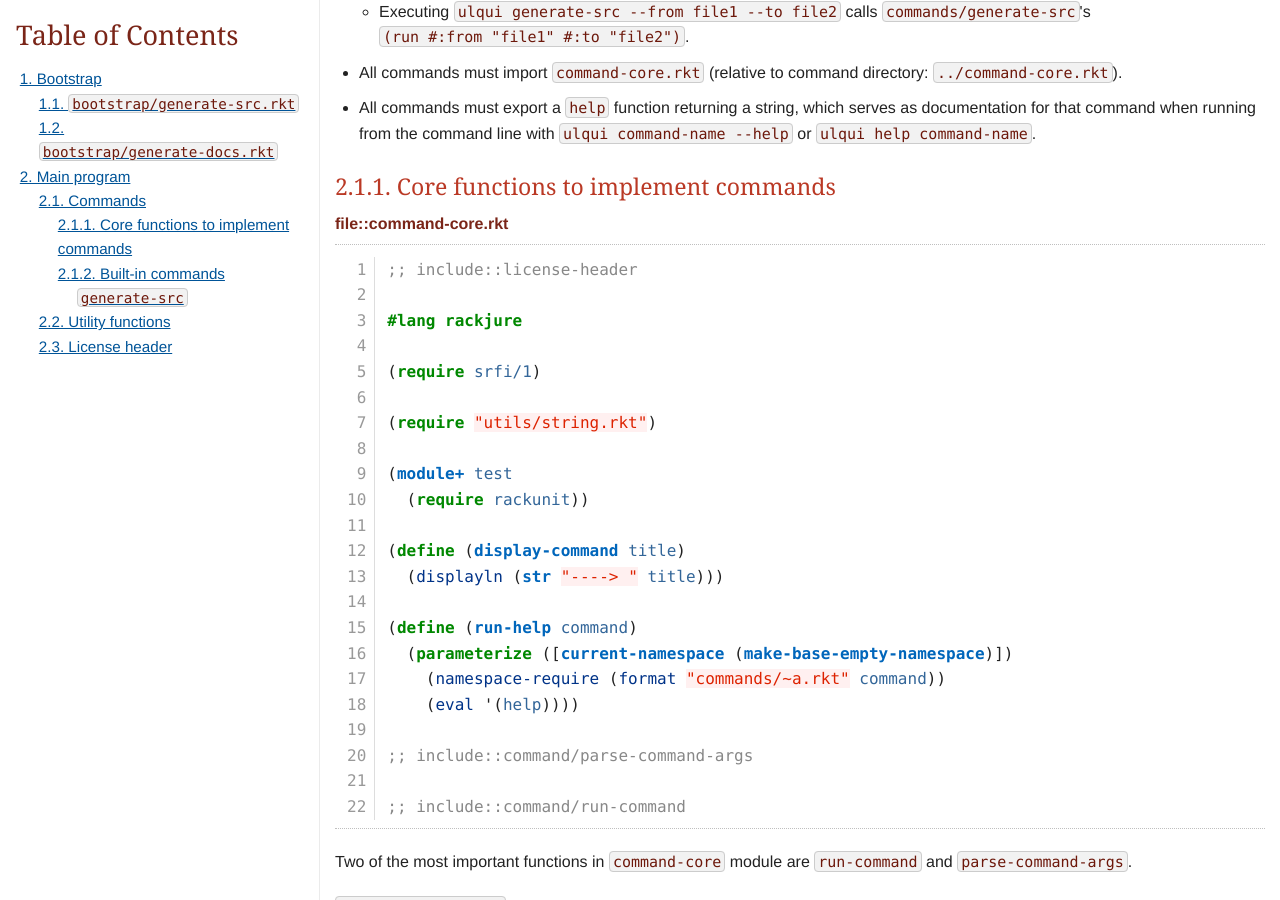
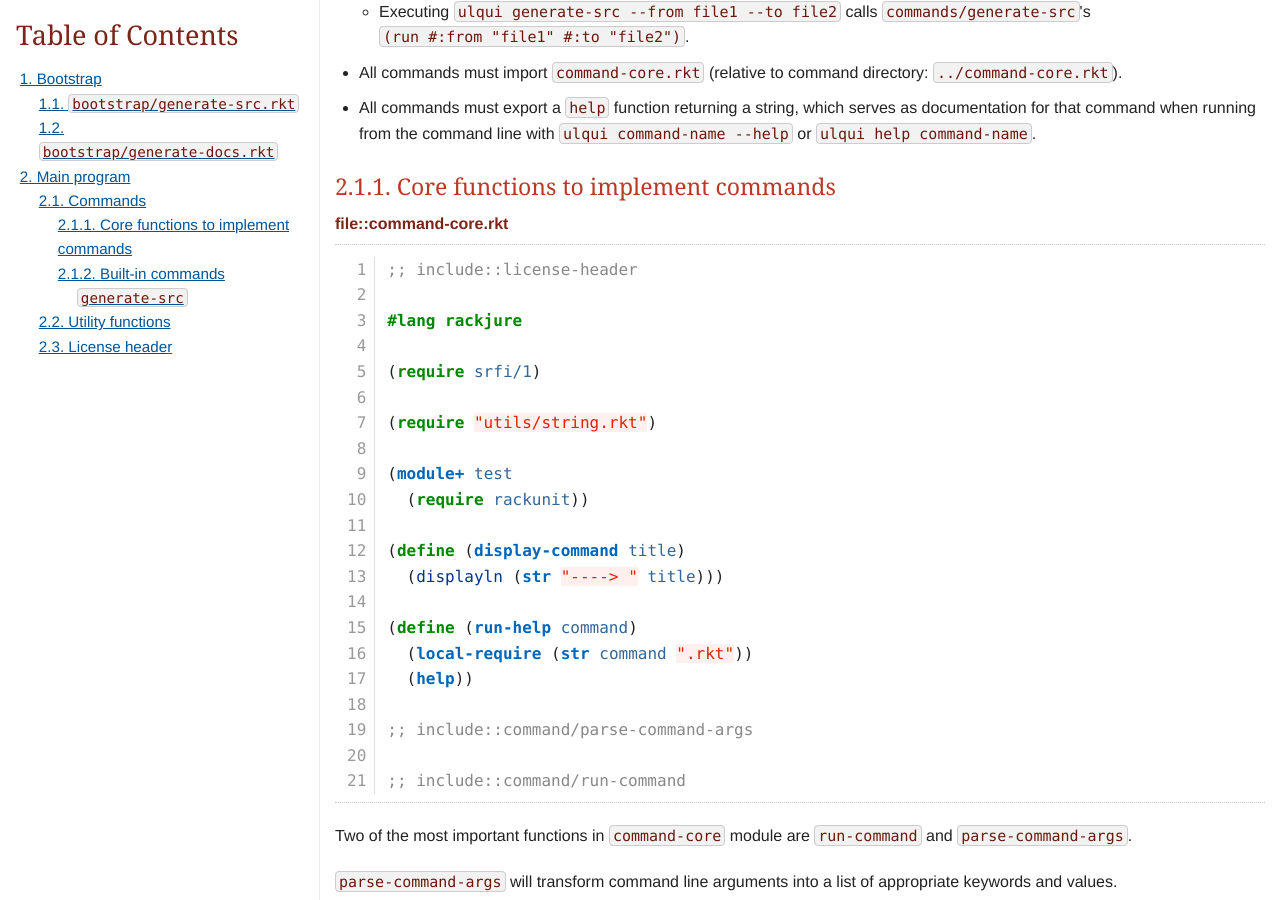
Before and after one commit to cmpitg/cmpitg.github.com, a Jekyll site: the page projects/ulquikit/How-It-Works.html, which Jekyll copies as it is, in a window 1280 px wide and 900 px high, scrolled down 1604 px. Built offline with Jekyll 4.4.1, drawn with Linux system fonts in a browser that asks for light colours; nearby versions of some CDN libraries; some of the changed text lies outside the part shown.

Commit message:
Update Ulquikit

```diff
--- a/projects/ulquikit/For-Users.html
+++ b/projects/ulquikit/For-Users.html
@@ -558,7 +558,7 @@ ulqui generate-docs --from <span class="tok-nb">source</span> --to documents
 </div>
 <div id="footer">
 <div id="footer-text">
-Last updated 2014-07-21 17:47:51 ICT
+Last updated 2014-07-21 18:02:55 ICT
 </div>
 </div>
 </body>
--- a/projects/ulquikit/How-It-Works.html
+++ b/projects/ulquikit/How-It-Works.html
@@ -622,8 +622,7 @@ as documentation for that command when running from the command line with
 18
 19
 20
-21
-22</div></td><td class="code"><span class="tok-c1">;; include::license-header</span>
+21</div></td><td class="code"><span class="tok-c1">;; include::license-header</span>
 
 <span class="tok-kn">#lang rackjure</span>
 
@@ -638,9 +637,8 @@ as documentation for that command when running from the command line with
   <span class="tok-p">(</span><span class="tok-nb">displayln </span><span class="tok-p">(</span><span class="tok-nf">str</span> <span class="tok-s">&quot;----&gt; &quot;</span> <span class="tok-nv">title</span><span class="tok-p">)))</span>
 
 <span class="tok-p">(</span><span class="tok-k">define </span><span class="tok-p">(</span><span class="tok-nf">run-help</span> <span class="tok-nv">command</span><span class="tok-p">)</span>
-  <span class="tok-p">(</span><span class="tok-k">parameterize </span><span class="tok-p">([</span><span class="tok-nf">current-namespace</span> <span class="tok-p">(</span><span class="tok-nf">make-base-empty-namespace</span><span class="tok-p">)])</span>
-    <span class="tok-p">(</span><span class="tok-nb">namespace-require </span><span class="tok-p">(</span><span class="tok-nb">format </span><span class="tok-s">&quot;commands/~a.rkt&quot;</span> <span class="tok-nv">command</span><span class="tok-p">))</span>
-    <span class="tok-p">(</span><span class="tok-nb">eval </span><span class="tok-o">&#39;</span><span class="tok-p">(</span><span class="tok-nv">help</span><span class="tok-p">))))</span>
+  <span class="tok-p">(</span><span class="tok-nf">local-require</span> <span class="tok-p">(</span><span class="tok-nf">str</span> <span class="tok-nv">command</span> <span class="tok-s">&quot;.rkt&quot;</span><span class="tok-p">))</span>
+  <span class="tok-p">(</span><span class="tok-nf">help</span><span class="tok-p">))</span>
 
 <span class="tok-c1">;; include::command/parse-command-args</span>
 
```
Also changed, not shown: other parts of projects/ulquikit/How-It-Works.html (+1 -1 lines).
